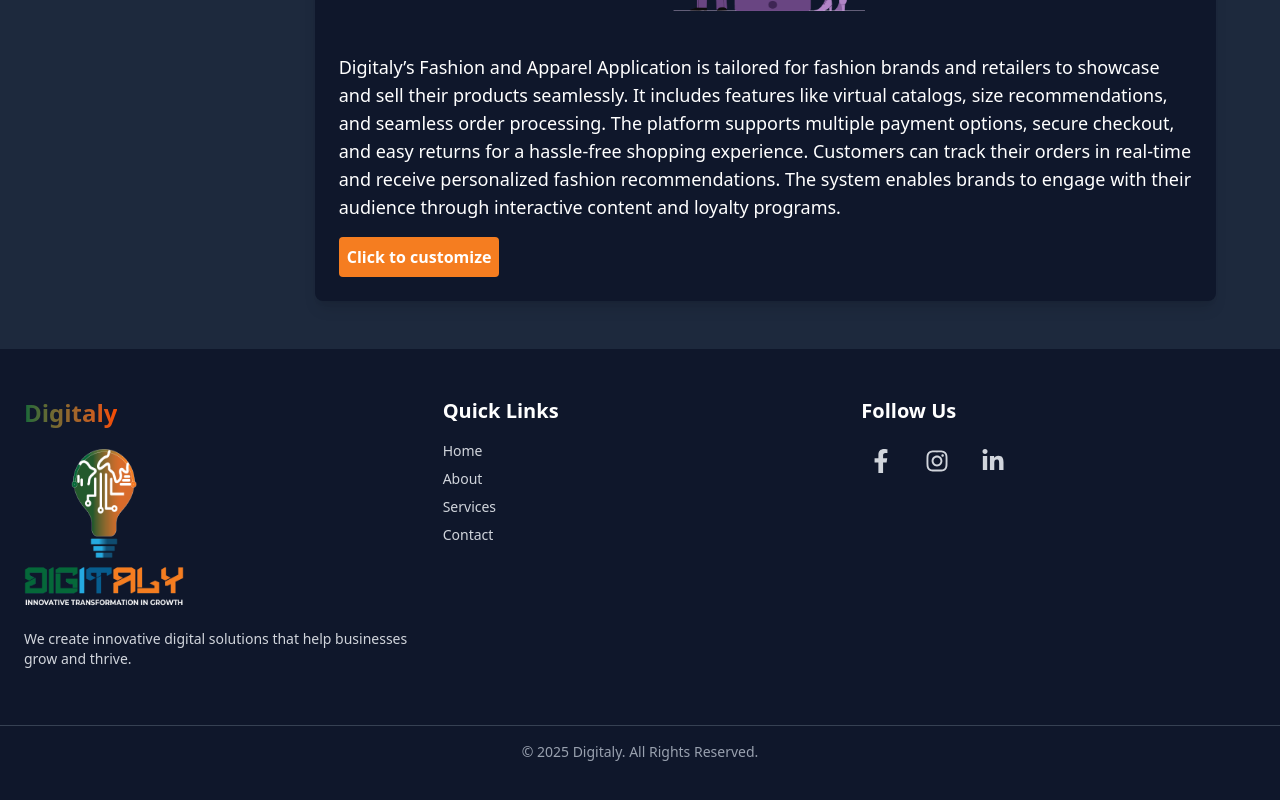
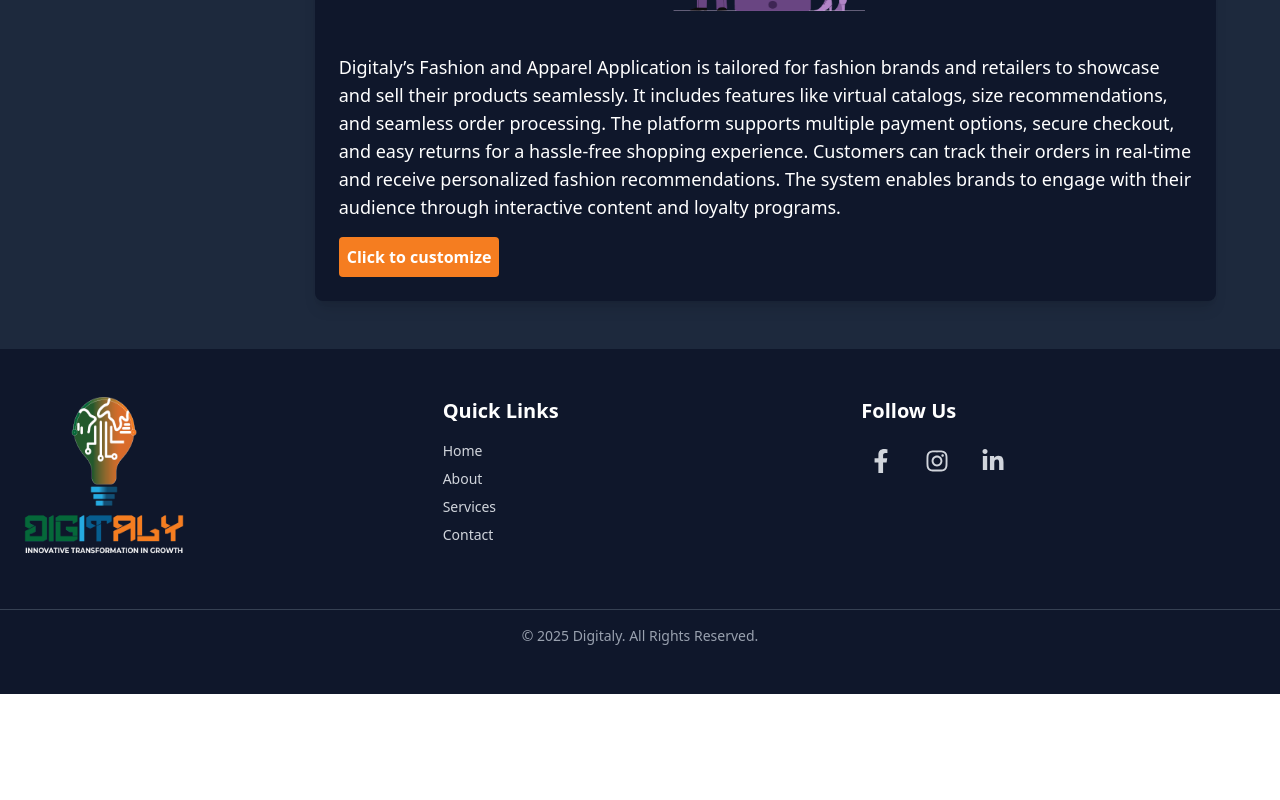
Before and after one commit to bala-077/digitaly-offical-website, a React (Vite) app: page /products in a window 1280 px wide. Shown: the part 6479-7279 px from the top of the page. After the commit the page ends 7173 px from the top, so only its background shows below. Built offline with nearby package versions, Linux system fonts and the light colour scheme.

Commit message:
alterate the footer section

```diff
--- a/src/components/divisions/FooterSection.jsx
+++ b/src/components/divisions/FooterSection.jsx
@@ -20,14 +20,8 @@
     <footer className="bg-slate-900 text-white py-12">
       <div className="max-w-screen-xl mx-auto px-6 grid grid-cols-1 md:grid-cols-3 gap-6 text-center md:text-left">
         {/* Logo and About Section */}
-        <div className="flex flex-col items-center md:items-start">
-          <h2 className="text-2xl font-bold bg-gradient-to-r from-[#056839] to-[#f64a00] text-transparent bg-clip-text mb-5">
-            Digitaly
-          </h2>
+        <div className="flex flex-col justify-center items-center md:items-start">
           <img src={digitaly_logo} alt="Digitaly-Logo" className="h-40 w-40 mb-5" />
-          <p className="text-gray-300 text-sm mb-6">
-            We create innovative digital solutions that help businesses grow and thrive.
-          </p>
         </div>
 
         {/* Quick Links */}
```
